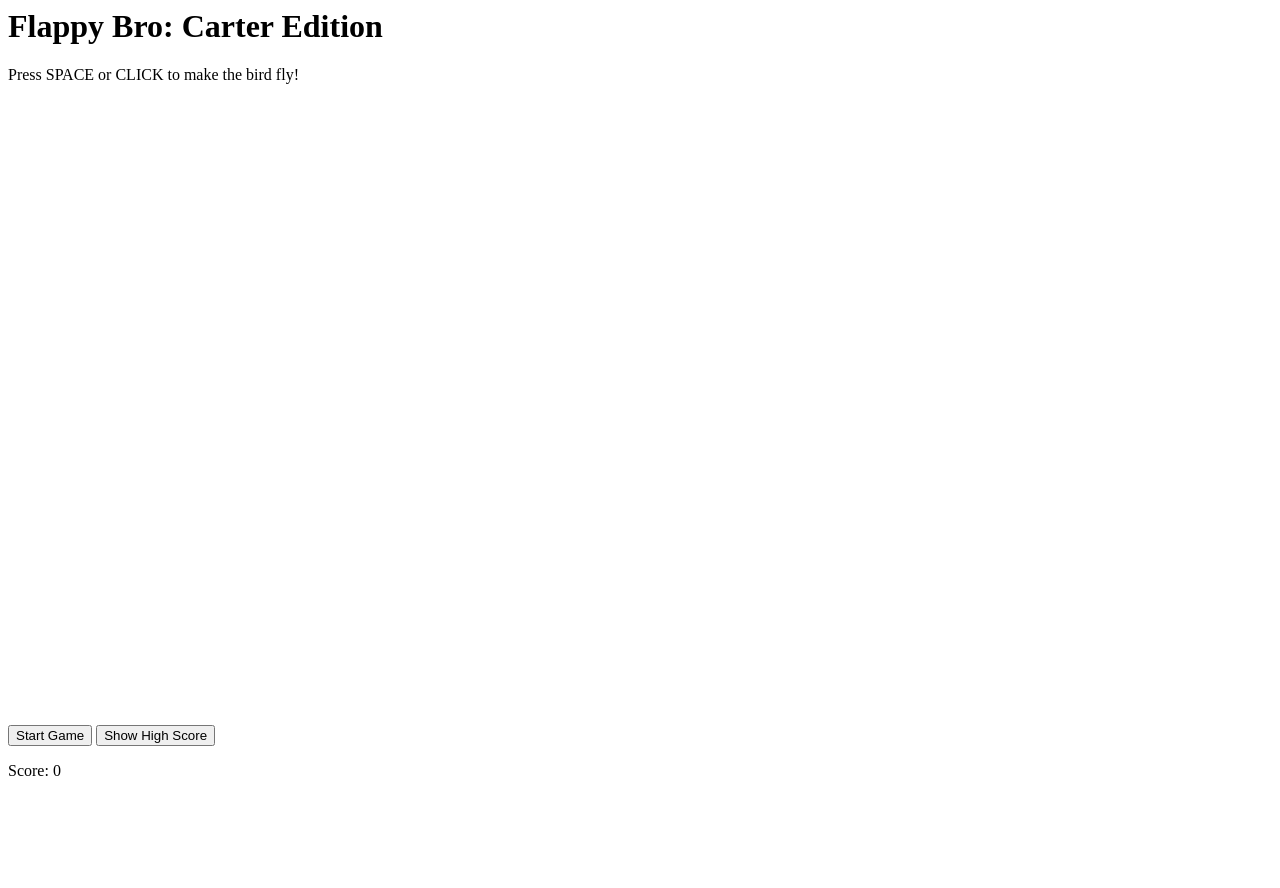
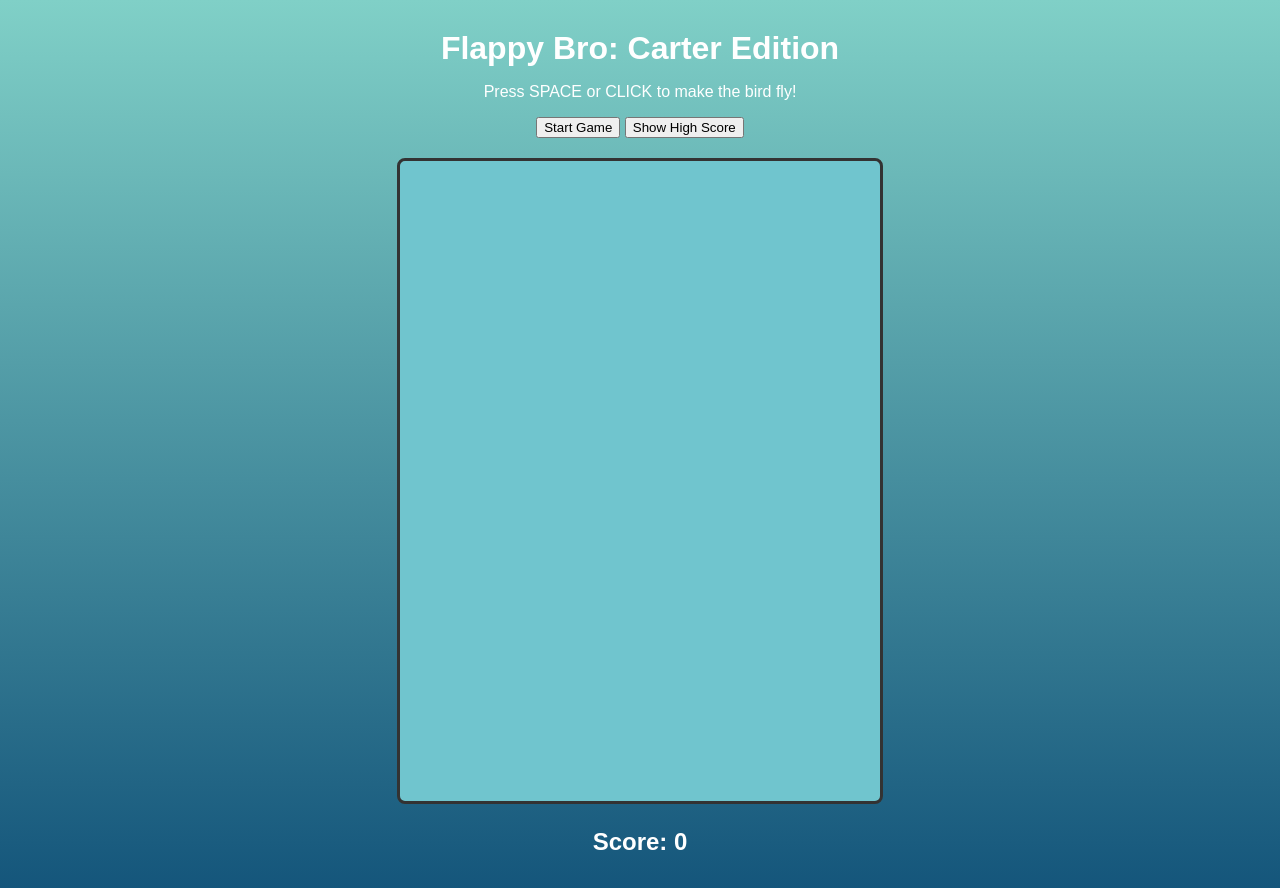
Before and after one commit to esplincarter/WEB-APP-PART-3, a plain HTML site: page index.html in a window 1280 px wide. Before the commit the page ends 800 px from the top, so only its background shows below. Drawn offline with Linux system fonts and the light colour scheme.

Commit message:
Update index.html

```diff
--- a/index.html
+++ b/index.html
@@ -1,13 +1,29 @@
+<!DOCTYPE html>
+<html lang="en">
+<head>
+    <meta charset="UTF-8">
+    <title>Flappy Bro: Carter Edition</title>
+    <link rel="stylesheet" href="style.css">
+</head>
+<body>
+
 <h1>Flappy Bro: Carter Edition</h1>
 <p>Press SPACE or CLICK to make the bird fly!</p>
 
-<button id="startBtn">Start Game</button>
-<button id="highScoreBtn">Show High Score</button>
+<div class="buttons">
+    <button id="startBtn">Start Game</button>
+    <button id="highScoreBtn">Show High Score</button>
+</div>
 
 <canvas id="gameCanvas" width="480" height="640"></canvas>
 
-<p id="score">Score: 0</p>
+<div id="scoreContainer">
+    <p id="score">Score: 0</p>
+    <p id="highScoreDisplay" style="display:none;"></p>
+</div>
+
 <p id="gameOver" style="display:none;">Game Over! Press Start to play again.</p>
-<p id="highScoreDisplay" style="display:none;"></p>
 
 <script src="script.js"></script>
+</body>
+</html>
```
